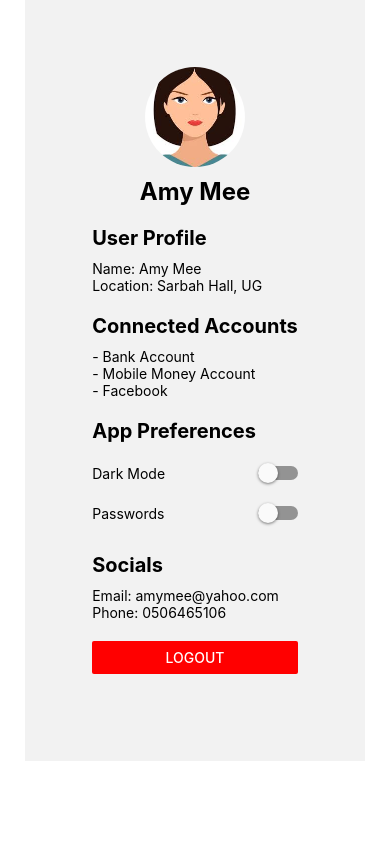
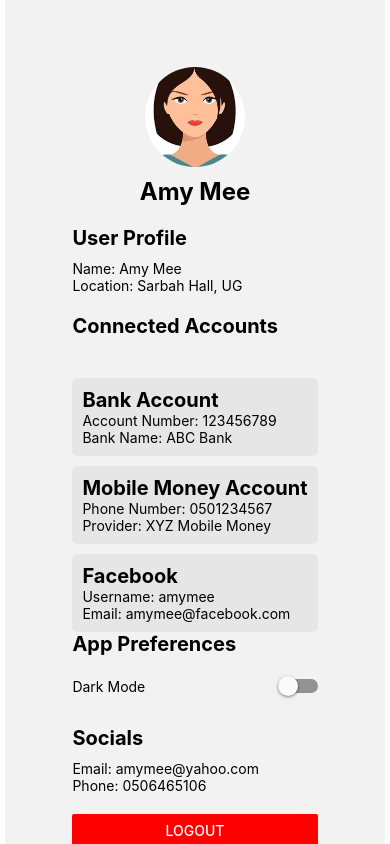
Before and after one commit to Isaac-Jim/lowkeyLoan-App, a React Native app: screen / in a window 390 px wide. Built offline with nearby package versions, Linux system fonts and the light colour scheme.

Commit message:
ProfileScreen is complete

```diff
--- a/screens/ProfileScreen.js
+++ b/screens/ProfileScreen.js
@@ -6,7 +6,6 @@ const ProfileScreen = () => {
   const [isPasswordEnabled, setIsPasswordEnabled] = useState(false);
 
   const toggleDarkMode = () => setIsDarkMode(prevState => !prevState);
-  const togglePassword = () => setIsPasswordEnabled(previousState => !previousState);
 
   const handleLogout = () => {
     // Logic for logout
@@ -35,21 +34,35 @@ const ProfileScreen = () => {
       {/* Connected Accounts */}
       <View style={styles.section}>
         <Text style={[styles.sectionTitle, textStyle]}>Connected Accounts</Text>
-        <Text style={textStyle}>- Bank Account</Text>
-        <Text style={textStyle}>- Mobile Money Account</Text>
-        <Text style={textStyle}>- Facebook</Text>
       </View>
 
-      {/* App Preferences */}
+      {/* Bank Account Subsection */}
+      <View style={styles.subsection}>
+          <Text style={[styles.subsectionTitle, textStyle]}>Bank Account</Text>
+          <Text style={textStyle}>Account Number: 123456789</Text>
+          <Text style={textStyle}>Bank Name: ABC Bank</Text>
+        </View>
+
+        {/* Mobile Money Account Subsection */}
+        <View style={styles.subsection}>
+          <Text style={[styles.subsectionTitle, textStyle]}>Mobile Money Account</Text>
+          <Text style={textStyle}>Phone Number: 0501234567</Text>
+          <Text style={textStyle}>Provider: XYZ Mobile Money</Text>
+        </View>
+
+        {/* Facebook Account Subsection */}
+        <View style={styles.subsection}>
+          <Text style={[styles.subsectionTitle, textStyle]}>Facebook</Text>
+          <Text style={textStyle}>Username: amymee</Text>
+          <Text style={textStyle}>Email: amymee@facebook.com</Text>
+        </View>
+
+            {/* App Preferences */}
       <View style={styles.section}>
         <Text style={[styles.sectionTitle, textStyle]}>App Preferences</Text>
         <View style={styles.preference}>
           <Text style={textStyle}>Dark Mode</Text>
           <Switch value={isDarkMode} onValueChange={toggleDarkMode} />
-        </View>
-        <View style={styles.preference}>
-          <Text style={textStyle}>Passwords</Text>
-          <Switch value={isPasswordEnabled} onValueChange={togglePassword} />
         </View>
       </View>
 
@@ -82,6 +95,15 @@ const styles = StyleSheet.create({
   section: {
     marginBottom: 20,
   },
+  subsection: {
+    fontWeight:'bold',
+    marginTop: 10,
+    marginRight: 'auto',
+    width: '100%',
+    padding: 10,
+    backgroundColor: 'rgba(0, 0, 0, 0.05)', // Light gray background for subsection
+    borderRadius: 5,
+  },
   profilePic: {
     width: 100,
     height: 100,
@@ -99,6 +121,10 @@ const styles = StyleSheet.create({
     fontWeight: 'bold',
     marginBottom: 10,
   },
+  subsectionTitle: {
+    fontWeight: 'bold',
+    fontSize: 20,
+  },
   preference: {
     flexDirection: 'row',
     justifyContent: 'space-between',
```
